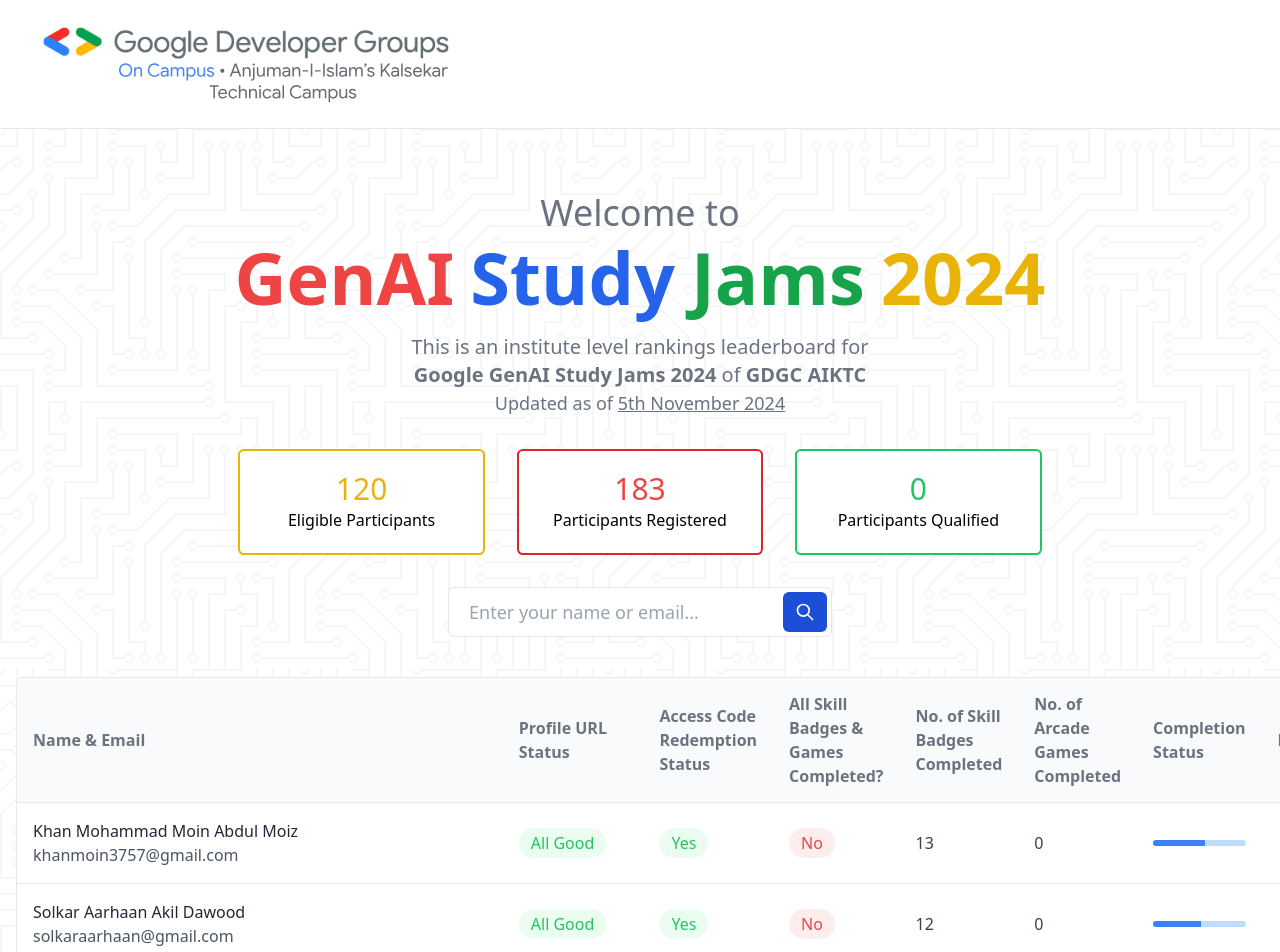
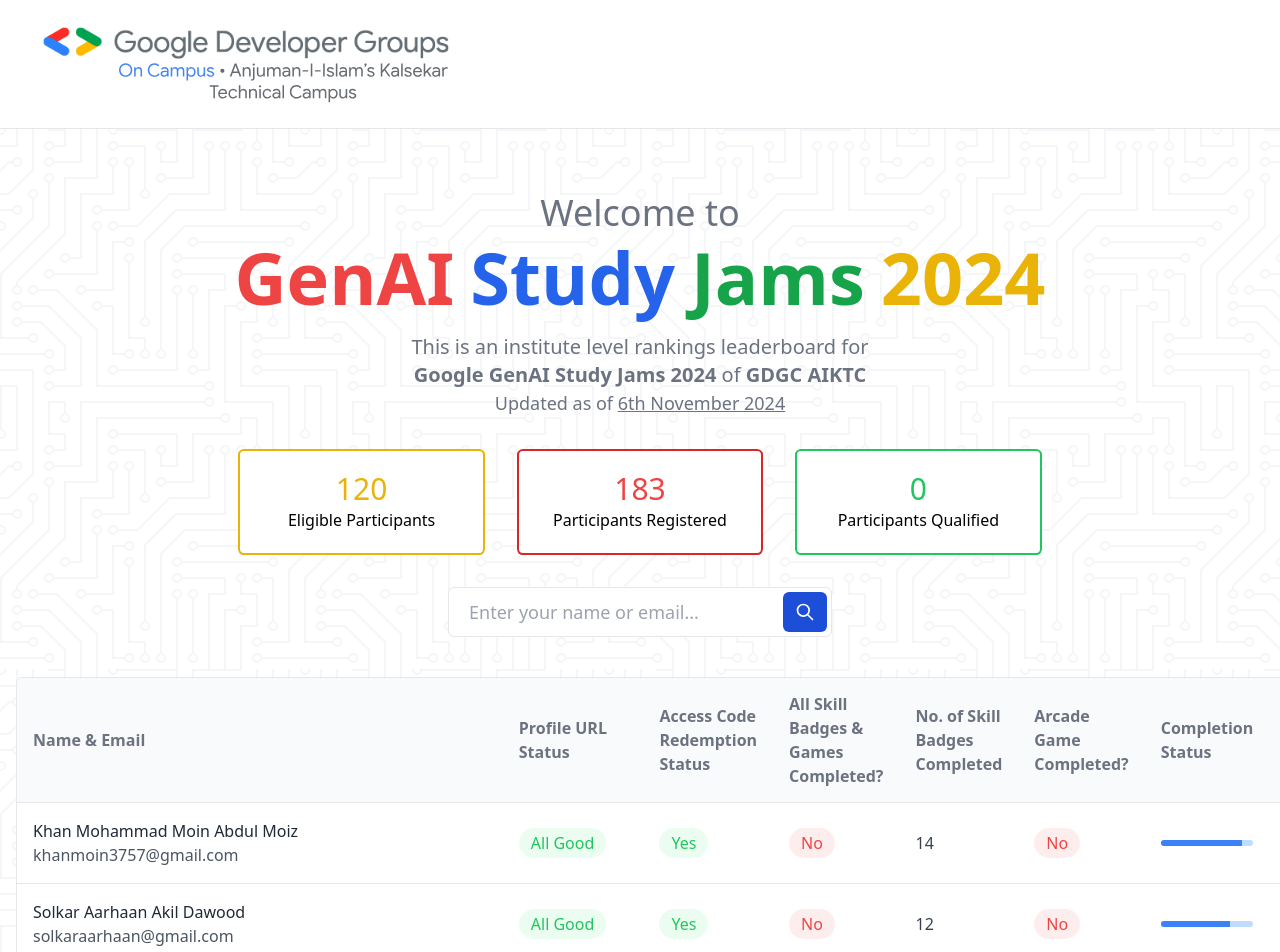
Before and after one commit to GDGC-AIKTC/GenAI-StudyJams-Leaderboard-24, a React (Vite) app: page / in a window 1280 px wide. Shown: the top 952 px of the page. Built offline with nearby package versions, Linux system fonts and the light colour scheme.

Commit message:
Update Home component: adjust total items calculation, modify leaderboard update date, change arcade games column label, and enhance empty state message styling

```diff
--- a/src/Home.jsx
+++ b/src/Home.jsx
@@ -16,7 +16,7 @@
         const data = result.data.map((row) => {
           const badgesCompleted = parseInt(row["# of Skill Badges Completed"], 10);
           const gamesCompleted = parseInt(row["# of Arcade Games Completed"], 10);
-          const totalItems = 15 + 8;
+          const totalItems = 16;
           const percentage = ((badgesCompleted + gamesCompleted) / totalItems) * 100;
 
           return {
@@ -35,7 +35,6 @@
 
         setLeaderboardData(data);
 
-        // remove the last row if it is empty
         if (data[data.length - 1]["User Name"] === "") {
           data.pop();
         }
@@ -85,7 +84,7 @@
             This is an institute level rankings leaderboard for <br />
             <b>Google GenAI Study Jams 2024</b> of <b>GDGC AIKTC</b> <br />
             <p className="text-gray-500 text-lg">
-              Updated as of <span className="underline">5th November 2024</span>
+              Updated as of <span className="underline">6th November 2024</span>
             </p>
           </p>
         </div>
@@ -195,7 +194,7 @@
                         No. of Skill Badges Completed
                       </th>
                       <th scope="col" className="w-1/8 px-4 py-3.5 font-semibold text-left rtl:text-right text-gray-500">
-                        No. of Arcade Games Completed
+                        Arcade Game Completed?
                       </th>
                       <th scope="col" className="w-1/8 px-4 py-3.5 font-semibold text-left rtl:text-right text-gray-500">
                         Completion Status
@@ -205,10 +204,10 @@
                       </th>
                     </tr>
                   </thead>
-                  <tbody className="bg-white divide-y divide-gray-200">
+                  <tbody className="bg-white divide-y divide-gray-200 w-full">
                     {filteredData.length === 0 ? (
                       <tr>
-                        <td colSpan="8" className="text-center py-4 text-gray-500">
+                        <td colSpan="8" className="text-center text-lg py-4 text-gray-500 w-screen">
                           Kindly check your name / email & try again
                         </td>
                       </tr>
@@ -274,7 +273,17 @@
                           <td className="px-4 py-4 whitespace-nowrap">
                             <div>
                               <h4 className="text-gray-700">
-                                {row["# of Arcade Games Completed"]}
+                                {
+                                  row["# of Arcade Games Completed"] === "0" ? (
+                                    <div className="inline px-3 py-1 font-normal rounded-full text-red-500 bg-red-100/60">
+                                      No
+                                    </div>
+                                  ) : (
+                                    <div className="inline px-3 py-1 font-normal rounded-full text-green-500 bg-green-100/60">
+                                      Yes
+                                    </div>
+                                  )
+                                }
                               </h4>
                             </div>
                           </td>
@@ -282,7 +291,7 @@
                             <div className="w-full h-1.5 bg-blue-200 overflow-hidden rounded-full">
                               <div
                                 className="bg-blue-500 h-1.5"
-                                style={{ width: `${row["percentage"]}%` }} // Use inline style for dynamic width
+                                style={{ width: `${row["percentage"]}%` }}
                               ></div>
                             </div>
                           </td>
```
Also changed, not shown: public/leaderboard.csv.
